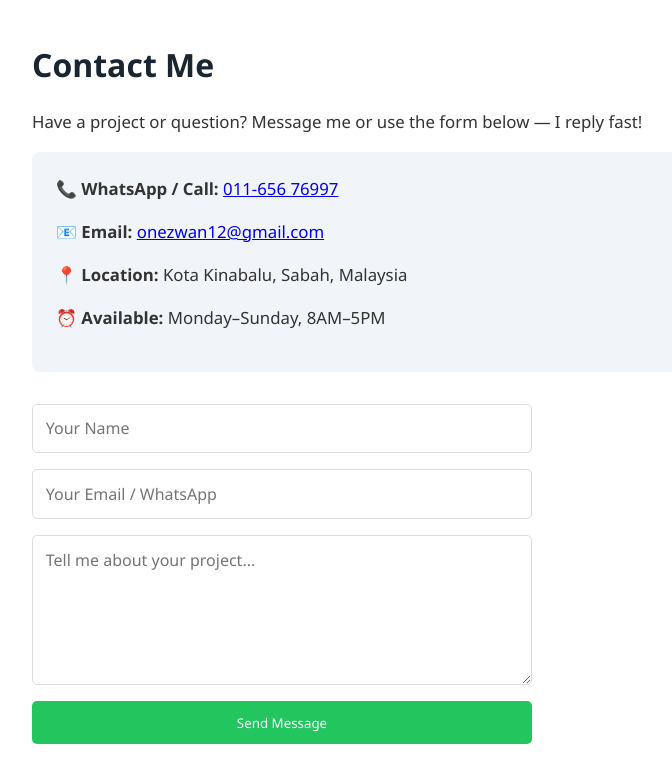
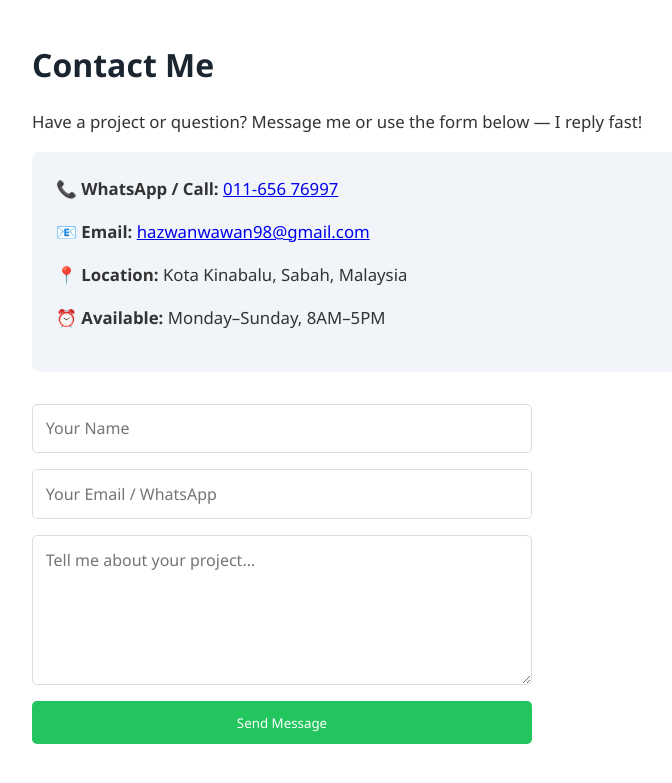
Before and after one commit to EUR-ING-Tc-HazwanHosdi/AIMECHA-Initiatives, a Flask app: page /contact in a window 1280 px wide. Shown: the part 110-893 px from the top of the page, without its empty margins (72-744 px from the left). Run offline with Flask 3, Linux system fonts and the light colour scheme.

Commit message:
Update contact.html

```diff
--- a/templates/contact.html
+++ b/templates/contact.html
@@ -7,7 +7,7 @@
 <!-- Your Direct Contact -->
 <div style="background:#f1f5f9; padding:1.5rem; border-radius:8px; margin-bottom:2rem;">
     <p><strong>📞 WhatsApp / Call:</strong> <a href="https://wa.me/601165676997" target="_blank">011-656 76997</a></p>
-    <p><strong>📧 Email:</strong> <a href="mailto:onezwan12@gmail.com">onezwan12@gmail.com</a></p>
+    <p><strong>📧 Email:</strong> <a href="mailto:hazwanwawan98@gmail.com">hazwanwawan98@gmail.com</a></p>
     <p><strong>📍 Location:</strong> Kota Kinabalu, Sabah, Malaysia</p>
     <p><strong>⏰ Available:</strong> Monday–Sunday, 8AM–5PM</p>
 </div>
```
